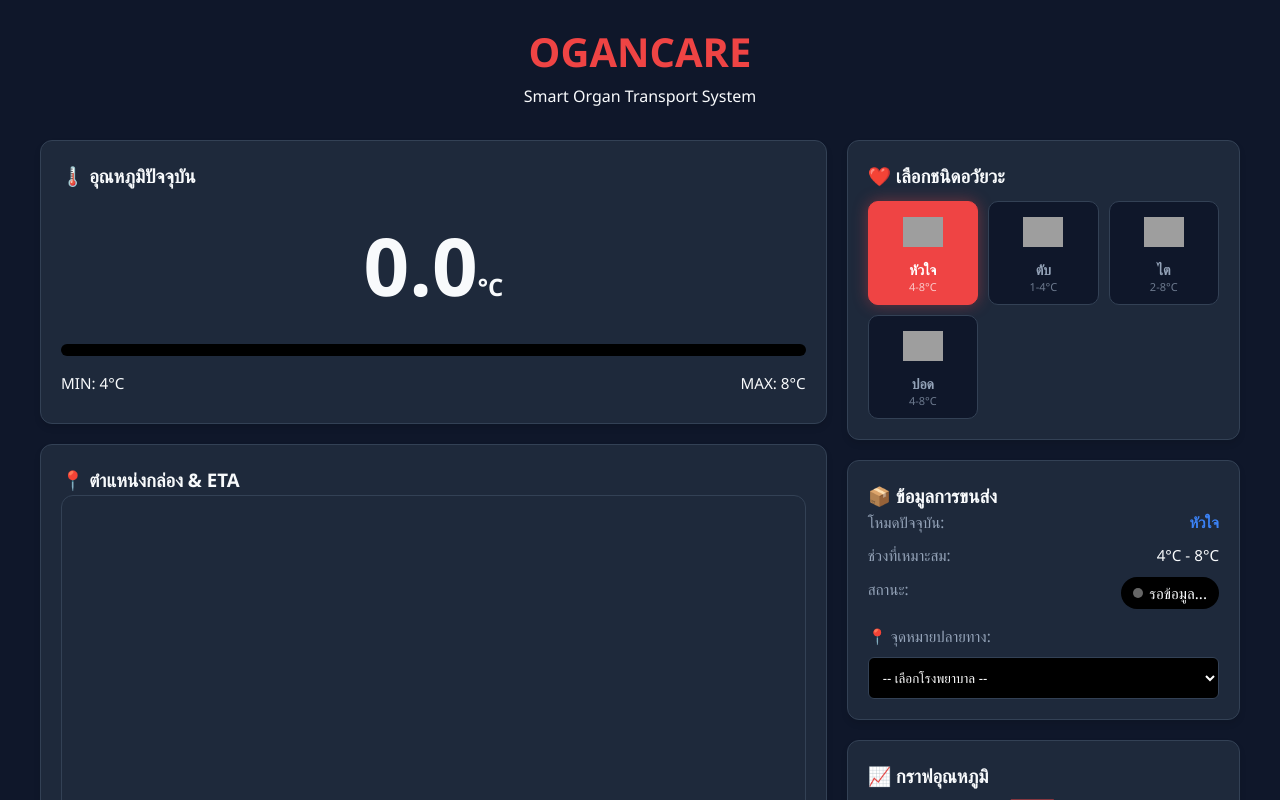
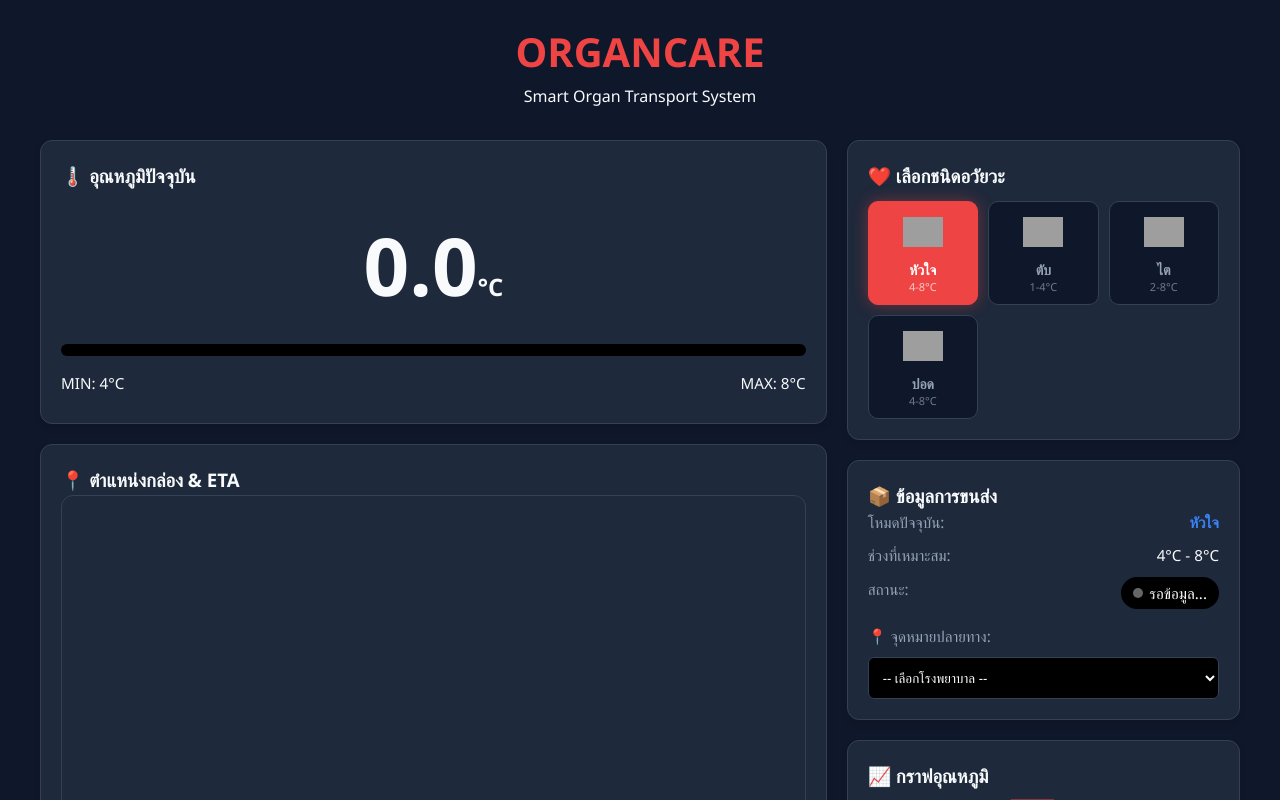
Before and after one commit to suriyasuriyawongmark-lab/organcare-project, a website: page public/index.html in a window 1280 px wide. Shown: the top 800 px of the page. Drawn offline with nearby package versions, Linux system fonts and the light colour scheme; no server answers; grey boxes are pictures that could not be loaded.

Commit message:
Update index.html

```diff
--- a/public/index.html
+++ b/public/index.html
@@ -46,11 +46,11 @@
 <meta name="theme-color" content="#ef4444">
 <meta name="apple-mobile-web-app-capable" content="yes">
 <meta name="apple-mobile-web-app-status-bar-style" content="black">
-<meta name="apple-mobile-web-app-title" content="Ogancare">
+<meta name="apple-mobile-web-app-title" content="Organcare">
 </head>
 <body>
     <div class="container">
-        <header class="header"><h1>Ogancare</h1><p>Smart Organ Transport System</p></header>
+        <header class="header"><h1>Organcare</h1><p>Smart Organ Transport System</p></header>
 
         <div class="grid-main">
             <div class="column">
```
